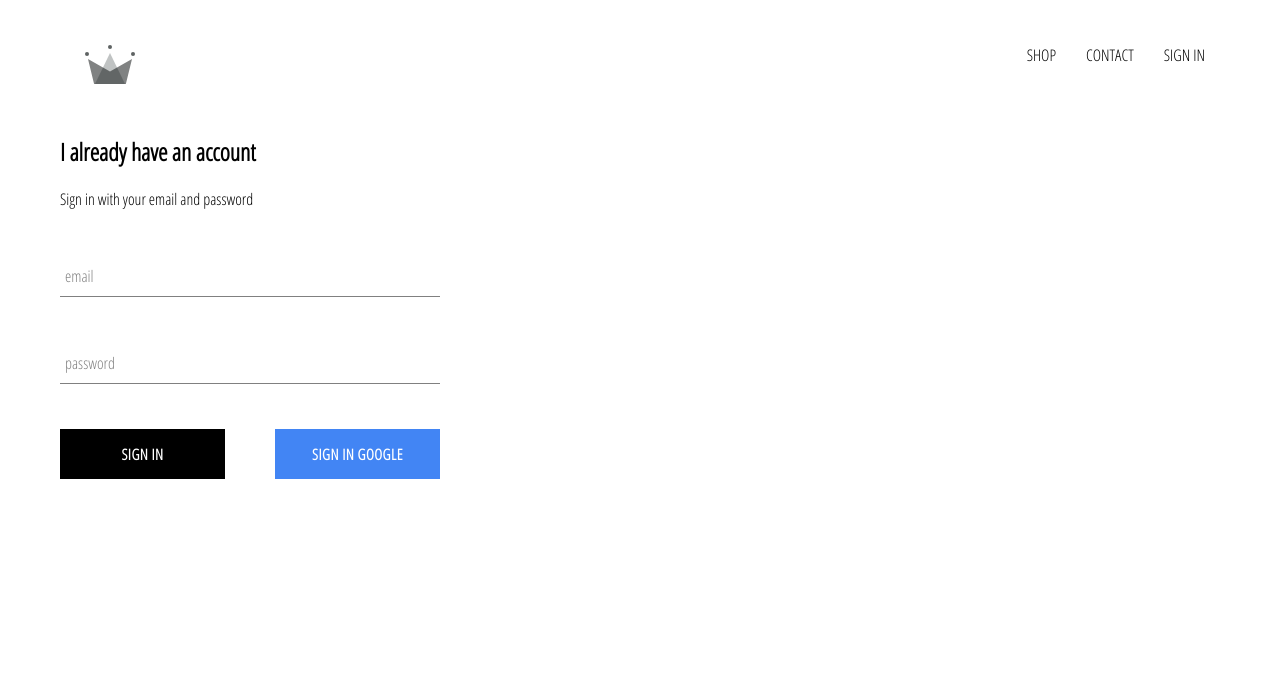
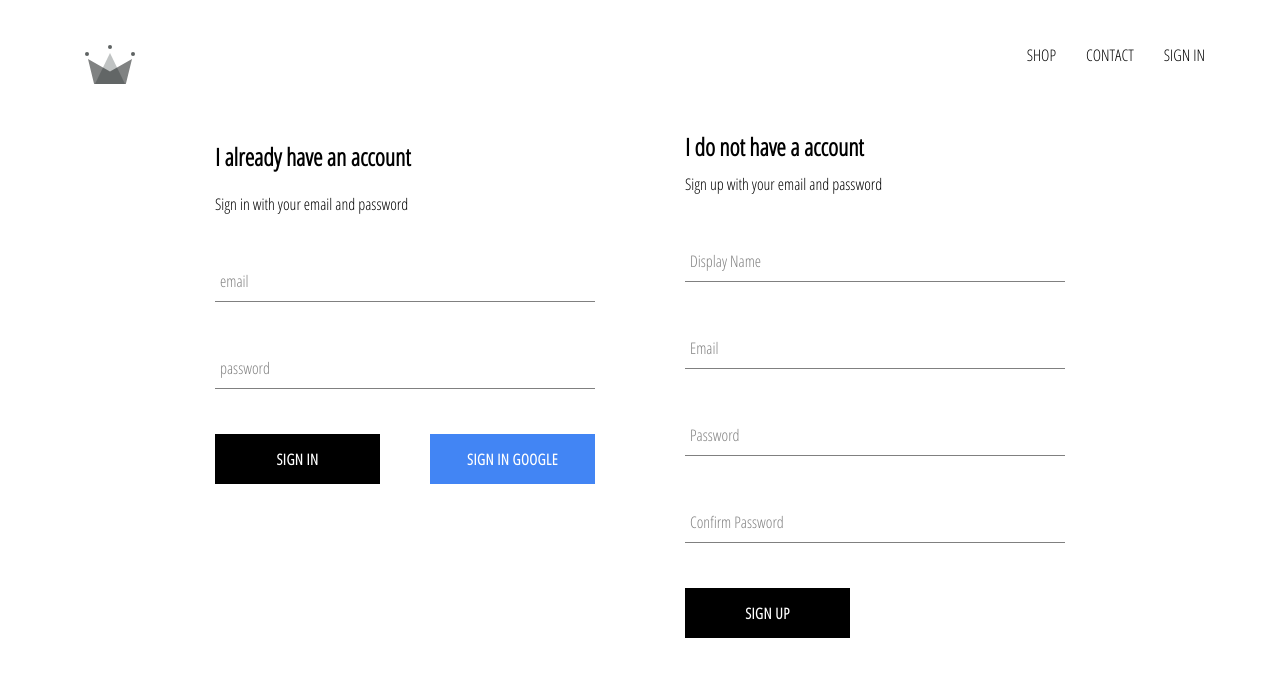
Before and after one commit to GreenPolka/crown-clothing, a React (Create React App) app: page /signIn in a window 1280 px wide. Shown: the top 676 px of the page. Built offline with nearby package versions, Linux system fonts and the light colour scheme; no server answers.

Commit message:
enabled sign up

```diff
--- a/src/App.js
+++ b/src/App.js
@@ -32,6 +32,7 @@
             ...snapShot.data()
         }
       })
+      console.log(this.state);
     });
   }
   else{
--- /dev/null
+++ b/src/components/sign-up/sign-up.component.jsx
@@ -0,0 +1,101 @@
+import React from "react";
+
+import FormInput from "../form-input/form-input.component";
+import CustomButton from "../custom-button/custom-button.component";
+
+import { auth, createUserProfileDocument } from "../../firebase/firebase.utils";
+import "./sign-up.styles.scss";
+import { render } from "@testing-library/react";
+import { unstable_renderSubtreeIntoContainer } from "react-dom";
+
+class SignUp extends React.Component {
+  constructor() {
+    super();
+
+    this.state = {
+      displayName: "",
+      email: "",
+      password: "",
+      confirmPassword: "",
+    };
+  }
+  handleSubmit = async (event) => {
+    event.preventDefault();
+    const { displayName, email, password, confirmPassword } = this.state;
+    //if the passwords dont match, throw an alert and end the event.
+    if (password != confirmPassword) {
+      alert("passwords don't match");
+      return;
+    }
+
+    //if the passwords match, create the profile and clear the form
+    try {
+      const { user } = await auth.createUserWithEmailAndPassword(
+        email,
+        password
+      );
+      await createUserProfileDocument(user, { displayName });
+      this.setState(
+        (this.state = {
+          displayName: "",
+          email: "",
+          password: "",
+          confirmPassword: "",
+        })
+      );
+    } catch (error) {
+      console.error(error);
+    }};
+
+    handleChange = (event) => {
+      const { name, value } = event.target;
+
+      this.setState({ [name]: value });
+
+  };
+  render() {
+    const { displayName, email, password, confirmPassword } = this.state;
+    return (
+      <div className="sign-up">
+        <h2 className="title"> I do not have a account</h2>
+        <span>Sign up with your email and password</span>
+        <form className="sign-up-form" onSubmit={this.handleSubmit}>
+          <FormInput
+            type="text"
+            name="displayName"
+            value={displayName}
+            onChange={this.handleChange}
+            label="Display Name"
+            required
+          ></FormInput>
+          <FormInput
+            type="email"
+            name="email"
+            value={email}
+            onChange={this.handleChange}
+            label="Email"
+            required
+          ></FormInput>
+          <FormInput
+            type="password"
+            name="password"
+            value={password}
+            onChange={this.handleChange}
+            label="Password"
+            required
+          ></FormInput>
+          <FormInput
+            type="Password"
+            name="confirmPassword"
+            value={confirmPassword}
+            onChange={this.handleChange}
+            label="Confirm Password"
+            required
+          ></FormInput>
+          <CustomButton type="submit"> SIGN UP</CustomButton>
+        </form>
+      </div>
+    );
+  }
+}
+export default SignUp;
--- /dev/null
+++ b/src/components/sign-up/sign-up.styles.scss
@@ -0,0 +1,10 @@
+.sign-up{
+    display:flex;
+    flex-direction: column;
+    width:380px;
+
+    .title{
+        margin: 10px 0;
+    }
+
+}
--- a/src/pages/sign-in-and-sign-up/sign-in-and-sign-up.component.jsx
+++ b/src/pages/sign-in-and-sign-up/sign-in-and-sign-up.component.jsx
@@ -1,6 +1,7 @@
 import React from 'react';
 
 import SignIn from '../../components/sign-in/sign-in.component'
+import SignUp from '../../components/sign-up/sign-up.component'
 import './sign-in-and-sign-up.styles.scss';
 
 //using a functional component
@@ -8,6 +9,7 @@
 const SignInAndSignUpPage = () =>(
     <div className='sign-in-and-sign-up'>
     <SignIn/>
+    <SignUp/>
     </div>
 
 )
--- a/src/pages/sign-in-and-sign-up/sign-in-and-sign-up.styles.scss
+++ b/src/pages/sign-in-and-sign-up/sign-in-and-sign-up.styles.scss
@@ -0,0 +1,6 @@
+.sign-in-and-sign-up{
+    width: 850px;
+    display: flex;
+    justify-content: space-between;
+    margin: 30px auto;
+}
```
